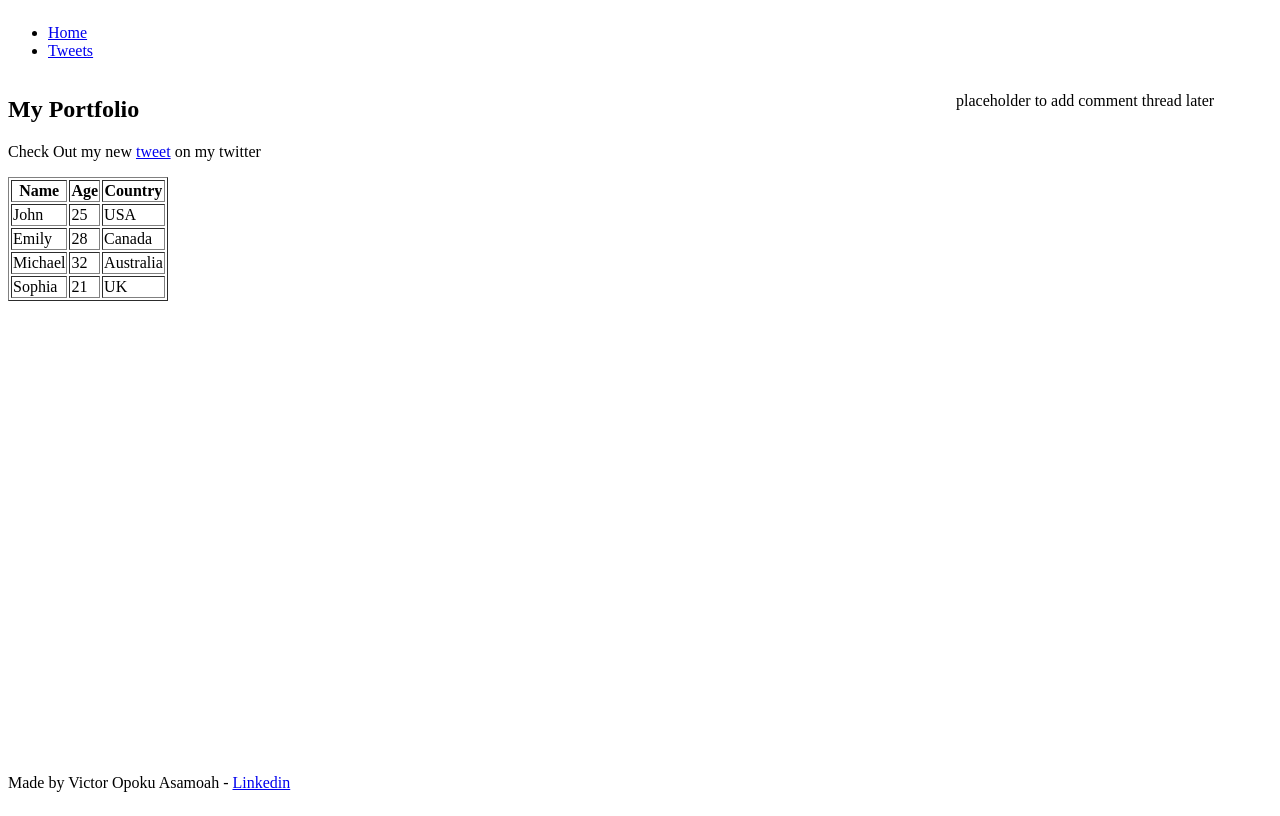
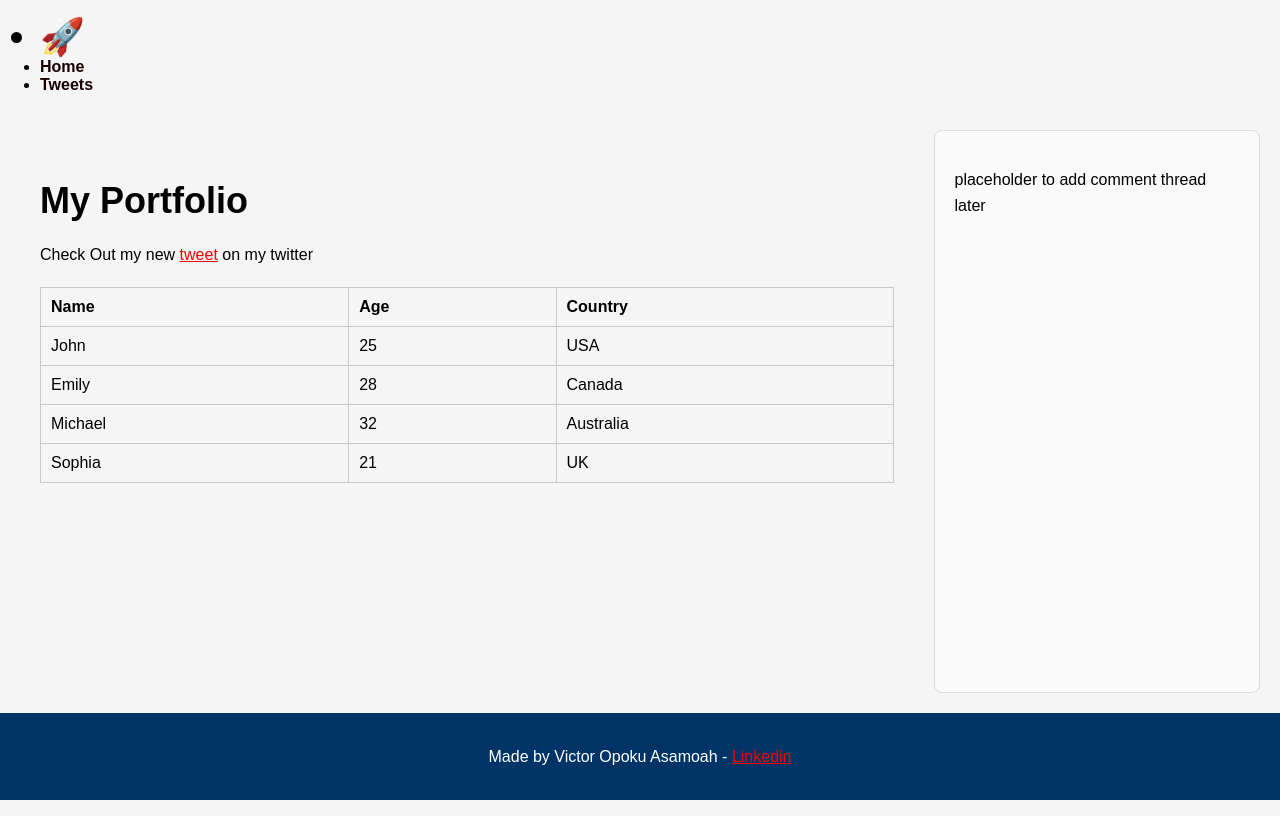
Before and after one commit to anyname-99/alx_html_css, a plain HTML site: page css_basic/index.html in a window 1280 px wide. Drawn offline with Linux system fonts and the light colour scheme.

Commit message:
Add styles to index.html and

```diff
--- a/css_basic/index.html
+++ b/css_basic/index.html
@@ -10,6 +10,7 @@
   <body class="works_on_smartphone">
     <header>
       <ul>
+        <li class="logo">&#128640;</li>
         <li><a href="index.html">Home</a></li>
         <li><a href="tweets.html">Tweets</a></li>
       </ul>
@@ -63,8 +64,7 @@
         <a
           href="https://www.linkedin.com/in/victor-asamoah-9b5674369/"
           target="_blank"
-          >Linkedin</a
-        >
+          >Linkedin</a>
       </p>
     </footer>
   </body>
--- a/css_basic/styles.css
+++ b/css_basic/styles.css
@@ -1,19 +1,85 @@
-body{
+body {
   display: flex;
   flex-direction: column;
+  font-family: Arial, Helvetica, sans-serif;
+  background-color: rgb(245, 245, 245);
+  margin: 0;
   min-height: 100vh;
 }
 main {
   display: flex;
   flex-direction: row;
   flex: auto;
+  gap: 20px;
+  padding: 20px;
 }
 article {
   flex: 3;
+  padding: 20px;
+  background-color: rgb(245, 245, 245);
+  border-radius: 8px;
+  box-shadow: 0 2px 6px rgba(0, 0, 0, 0, 0.1);
+  overflow-y: auto;
 }
 aside {
   flex: 1;
-}
-article, aside {
+  padding: 20px;
+  background-color: rgb(250, 250, 250);
+  border-radius: 8px;
+  border: 1px solid rgb(220, 220, 220);
   overflow-y: auto;
 }
+header a {
+  color: rgb(24, 0, 0);
+  text-decoration: none;
+  font-weight: bold;
+}
+header a:hover {
+  text-decoration: underline;
+}
+header li.logo {
+  font-size: 36px;
+}
+h1 {
+  font-size: 36px;
+  margin-bottom: 20px;
+}
+p {
+  margin-bottom: 15px;
+  line-height: 1.6;
+}
+table {
+  width: 100%;
+  border-collapse: collapse;
+  margin-top: 20px;
+}
+
+table,
+th,
+td {
+  border: 1px solid rgb(200, 200, 200);
+}
+
+th,
+td {
+  padding: 10px;
+  text-align: left;
+}
+/* links */
+a {
+    color: rgb(248, 0, 2);
+}
+
+a:hover {
+    text-decoration: underline;
+}
+article, aside{
+    width: 100%;
+}
+
+footer {
+  background-color: rgb(0, 51, 102);
+  color: white;
+  text-align: center;
+  padding: 15px;
+}
```
Lines whose indentation alone changed are shown as unchanged.
